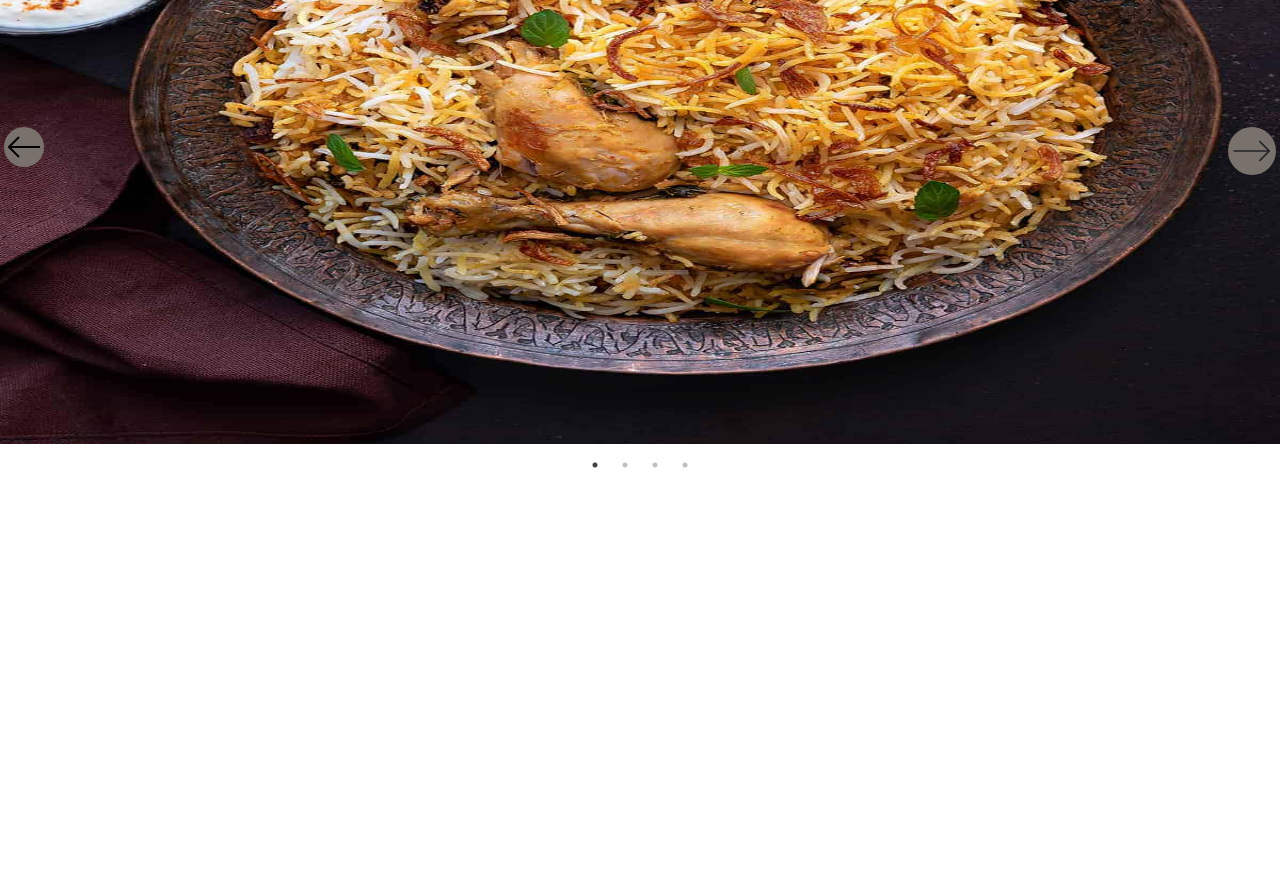
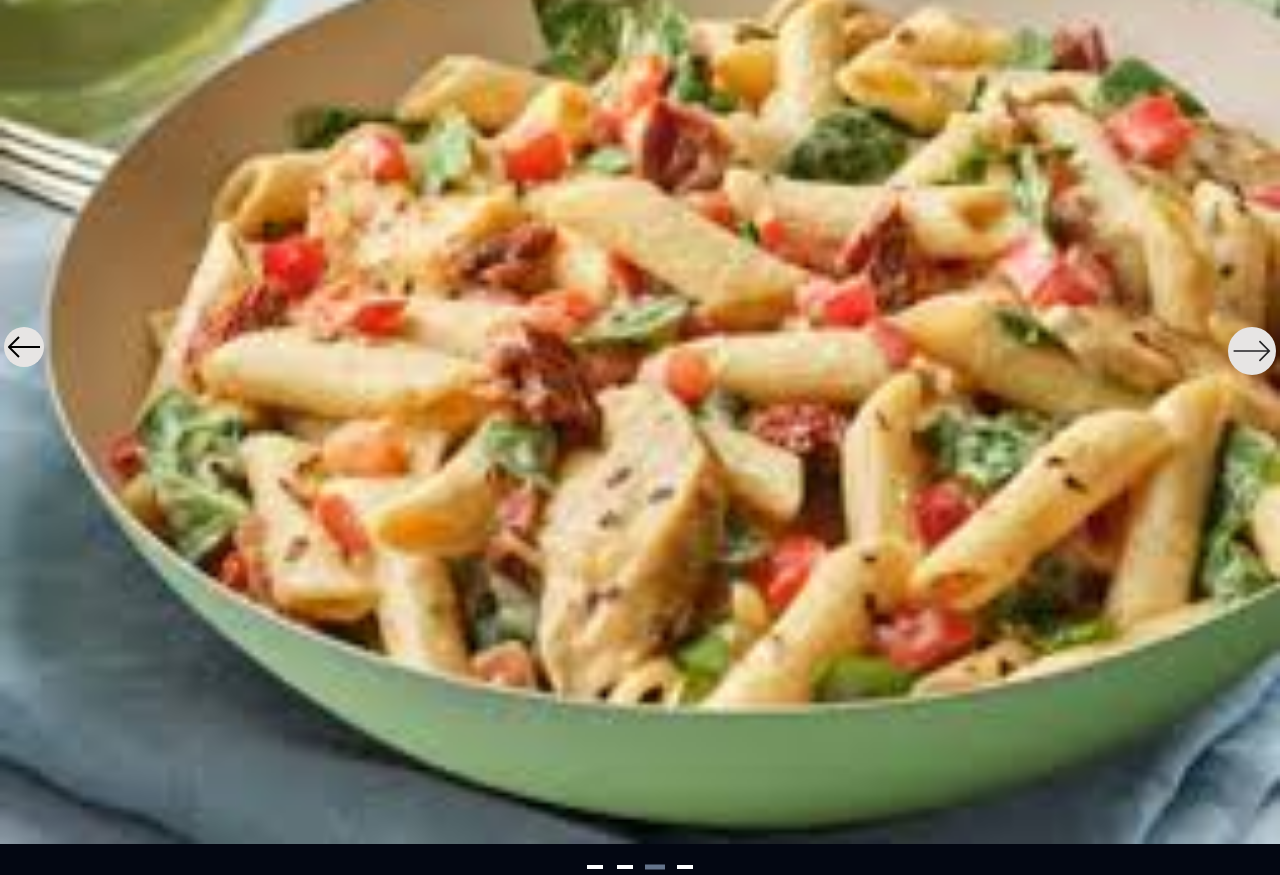
Before and after one commit to rpghost7/FoodWebApp, a React (Create React App) app: page / in a window 1280 px wide. Shown: the part 360-1235 px from the top of the page. Before the commit the page ends 835 px from the top, so only its background shows below. Built offline with nearby package versions, Linux system fonts and the light colour scheme.

Commit message:
made the whole background to the same colour using index css and making the images bigger

```diff
--- a/src/App.js
+++ b/src/App.js
@@ -6,7 +6,7 @@ import Login from './Login';
 
 function App() {
   return (
-    <div className='bg-gray-950 h-screen'>
+    <div >
       <Routes>
 
         <Route path="/" element={<Navbar />}>
--- a/src/SimpleSlider.js
+++ b/src/SimpleSlider.js
@@ -13,17 +13,17 @@ function SimpleSlider() {
     function SampleNextArrow(props) {
         const { onClick } = props;
         return (
-          <button className="inline-block bg-stone-500 text-white-400 p-1 cursor-pointer absolute right-1 rounded-full top-1/2"  onClick={onClick}
+          <button className="inline-block bg-stone-200 text-white-400 p-1 cursor-pointer absolute right-1 rounded-full top-1/2"  onClick={onClick}
           >
           <img className="w-10 hover:w-12 " src={rightArrow} alt="rightarrow"/>
           </button>
         );
       }
-
+    //   customising my own arrows
       function SamplePrevArrow(props) {
         const { onClick } = props;
         return (
-            <button className="inline-block bg-stone-500 rounded-full text-white-400 p-1 cursor-pointer absolute left-1 z-10 top-1/2" onClick={onClick}
+            <button className="inline-block bg-stone-200 rounded-full text-white-400 p-1 cursor-pointer absolute left-1 z-10 top-1/2" onClick={onClick}
             >
             <img className="w-8 hover:w-10" src={leftArrow} alt="leftarrow"/>
             </button>
@@ -35,23 +35,32 @@ function SimpleSlider() {
     speed: 500,
     slidesToShow: 1,
     slidesToScroll: 1,
+    autoplay:true,
+    autoplaySpeed: 2000,
     nextArrow: <SampleNextArrow />,
-    prevArrow: <SamplePrevArrow />
+    prevArrow: <SamplePrevArrow />,
+    customPaging: (i) => (
+        <div className="cursor-pointer my-1">
+
+            <span className="w-4 h-1 bg-white inline-block dot-inner"></span>
+        </div>
+    ),
   };
+//   this is how to use custom dots also called custom paging
   return (
     <div className="flex flex-row justify-center mt-20">
     <div className="w-full">
       <Slider {...settings}>
-        <div className="h-[40rem]">
+        <div className="h-[65rem]">
           <img className="object-fill w-full h-full" src={chicken} alt='chicken'/>
         </div>
-        <div className="h-[40rem]">
+        <div className="h-[65rem]">
           <img className="object-fill w-full h-full" src={pizza} alt='pizza'/>
         </div>
-        <div className="h-[40rem]">
+        <div className="h-[65rem]">
           <img className="object-fill w-full h-full" src={pasta} alt='pasta'/>
         </div>
-        <div className="h-[40rem]">
+        <div className="h-[65rem]">
           <img className="object-fill w-full h-full" src={momos} alt='momos'/>
         </div>
 
--- a/src/index.css
+++ b/src/index.css
@@ -1,3 +1,14 @@
 @tailwind base;
 @tailwind components;
 @tailwind utilities;
+
+html, body {
+    height: 100%;
+    margin: 0;
+    background-color:  rgb(3 7 18);
+  }
+
+  .slick-dots li.slick-active .dot-inner {
+    background-color:rgb(100 116 139); /* Active dot color */
+    transform: scale(1.25); /* Optional: Scale up the active dot */
+}
```
